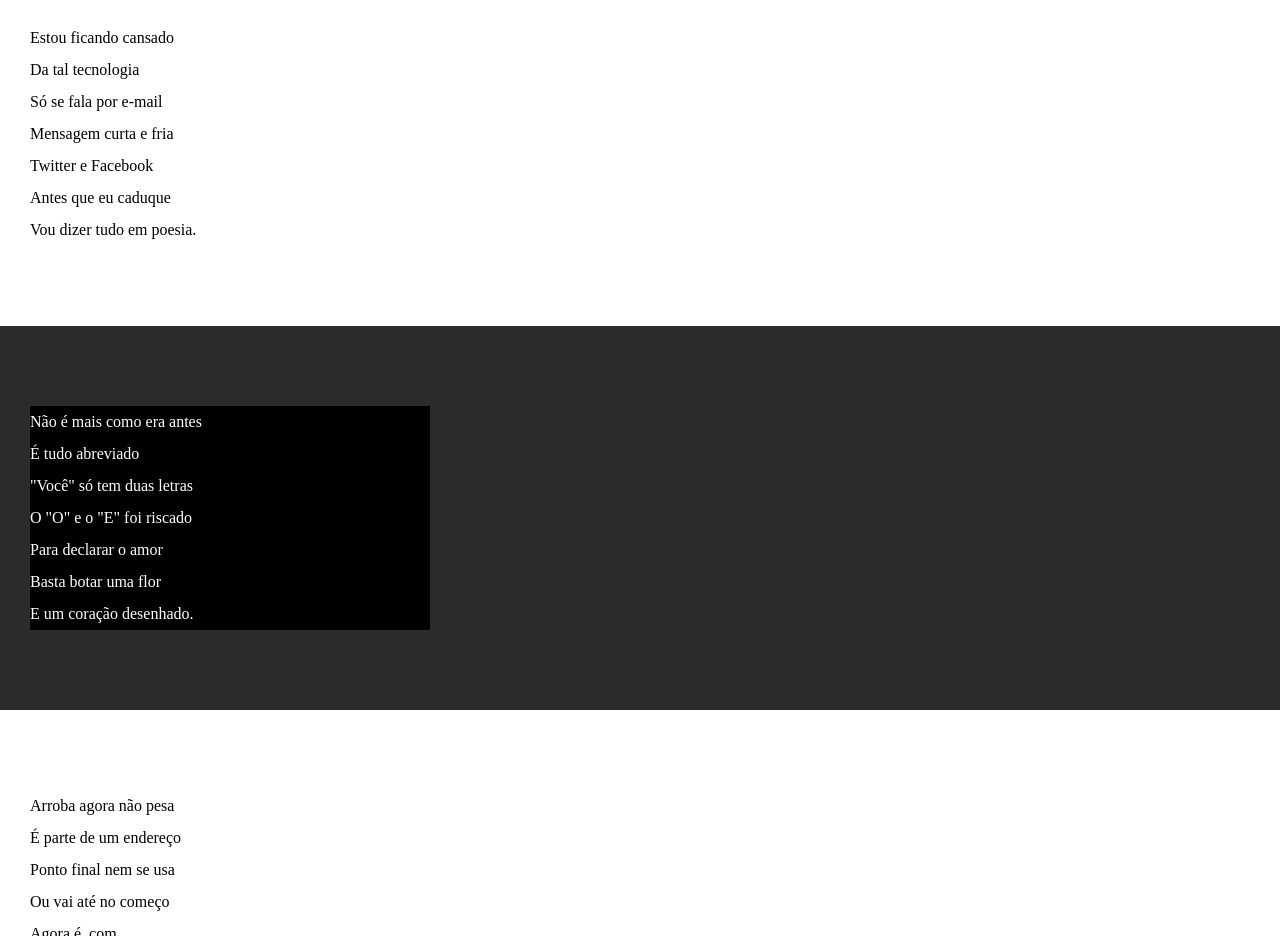
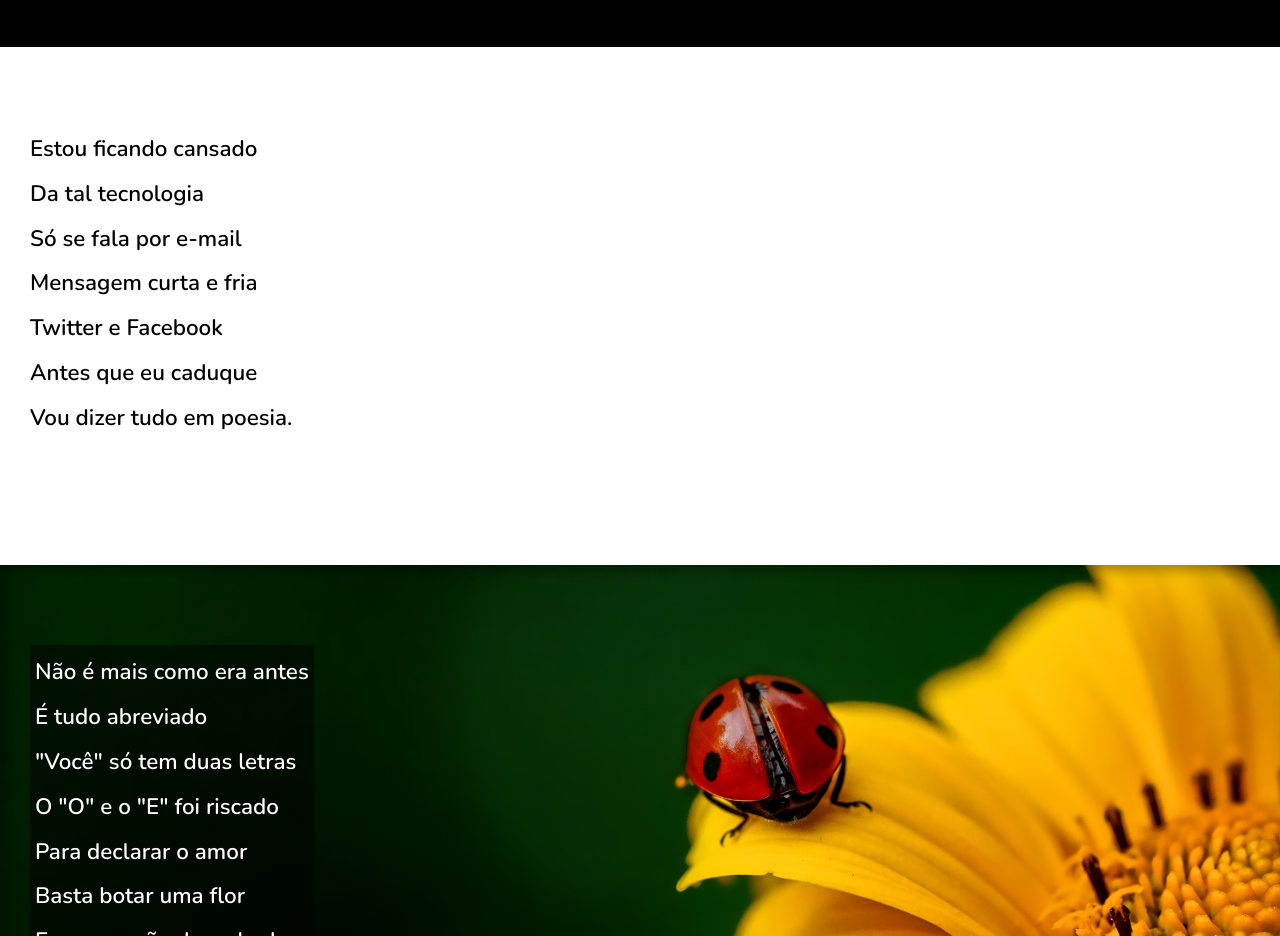
Before and after one commit to Pedrosmn/html-css, a plain HTML site: page desafios/d012/index.html in a window 1280 px wide. Shown: the part 213-1149 px from the top of the page. Drawn offline with nearby package versions, Linux system fonts and the light colour scheme.

Commit message:
Finalização do projeto cordel

```diff
--- a/desafios/d012/estilo/style.css
+++ b/desafios/d012/estilo/style.css
@@ -1,4 +1,14 @@
 @charset "UTF-8";
+
+@import url('https://fonts.googleapis.com/css2?family=Passion+One&display=swap');
+
+@import url('https://fonts.googleapis.com/css2?family=Nunito:wght@600&display=swap');
+
+:root {
+    --fonte1: Verdana, Geneva, Tahoma, sans-serif;
+    --fonte2: 'Passion One', cursive;
+    --fonte3: 'Nunito', sans-serif;
+}
 
 * {
     margin: 0px;
@@ -8,6 +18,7 @@
 html, body {
     min-height: 100vh;
     background-color: darkgrey;
+    font-family: var(--fonte1);
 }
 
 header {
@@ -19,6 +30,8 @@ header {
 header > h1 {
     padding-top: 50px;
     font-variant: small-caps;
+    font-family: var(--fonte2);
+    font-size: 10vw;
 }
 
 header > p {
@@ -40,21 +53,41 @@ section {
     padding-bottom: 10vh;
     line-height: 2em;
     padding-left: 30px;
+    font-family: var(--fonte3);
+    font-size: 1.4em;
+}
+
+section > p {
+    padding-bottom: 2em;
 }
 
 section.imagem {
     background-color: rgb(43, 43, 43);
     color: white;
+    box-shadow: inset 6px 6px 13px 0px rgba(0, 0, 0, 0.342);
+    background-attachment: fixed;
 }
 
 section.imagem > p {
-    background-color: black;
-    width: 400px;
+    display: inline-block;
+    padding: 5px;
+    background-color: rgba(0, 0, 0, 0.5);
+    text-shadow: 1px 1px 0px black;
 }
 
 section.normal {
     background-color: white;
     color: black;
+}
+
+section#img01 {
+    background-image: url(../imagens/background001.jpg);
+    background-position: center right ;
+    background-size: cover;
+}
+section#img02 {
+    background-image: url(../imagens/background002.jpg);
+    background-size: cover;
 }
 
 footer {
--- a/desafios/d012/index.html
+++ b/desafios/d012/index.html
@@ -25,7 +25,7 @@
         </p>
     </section>
 
-    <section class="imagem">
+    <section class="imagem" id="img01">
         <p>
             Não é mais como era antes <br>
             É tudo abreviado <br>
@@ -59,7 +59,7 @@
         </p>
     </section>
 
-    <section class="imagem">
+    <section class="imagem" id="img02">
         <p>
             Tenho saudade das cartas <br>
             Escritas com a própria mão <br>
```
